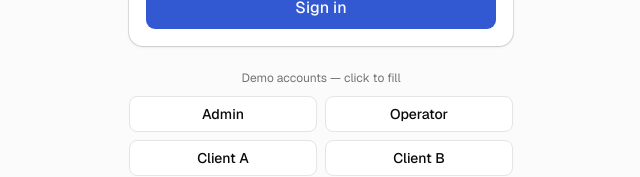
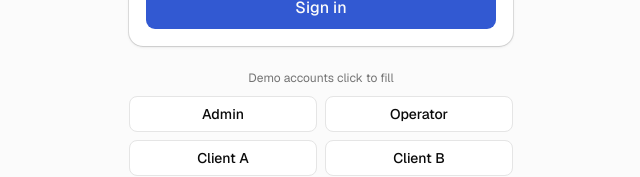
Before and after one commit to Nkusibeni23/neotix-test, a Next.js app: page /login in a window 1280 px wide. Shown: the part 467-644 px from the top of the page, without its empty margins (319-959 px from the left). Built offline with nearby package versions, Linux system fonts and the light colour scheme; no server answers.

Commit message:
fix: update demo accounts text for clarity in LoginPage

```diff
--- a/src/app/login/page.tsx
+++ b/src/app/login/page.tsx
@@ -94,7 +94,7 @@ export default function LoginPage() {
         </Card>
 
         <div className="space-y-2.5">
-          <p className="text-center text-xs text-muted-foreground">Demo accounts — click to fill</p>
+          <p className="text-center text-xs text-muted-foreground">Demo accounts click to fill</p>
           <div className="grid grid-cols-2 gap-2">
             {DEMO_ACCOUNTS.map((a) => (
               <Button
```
